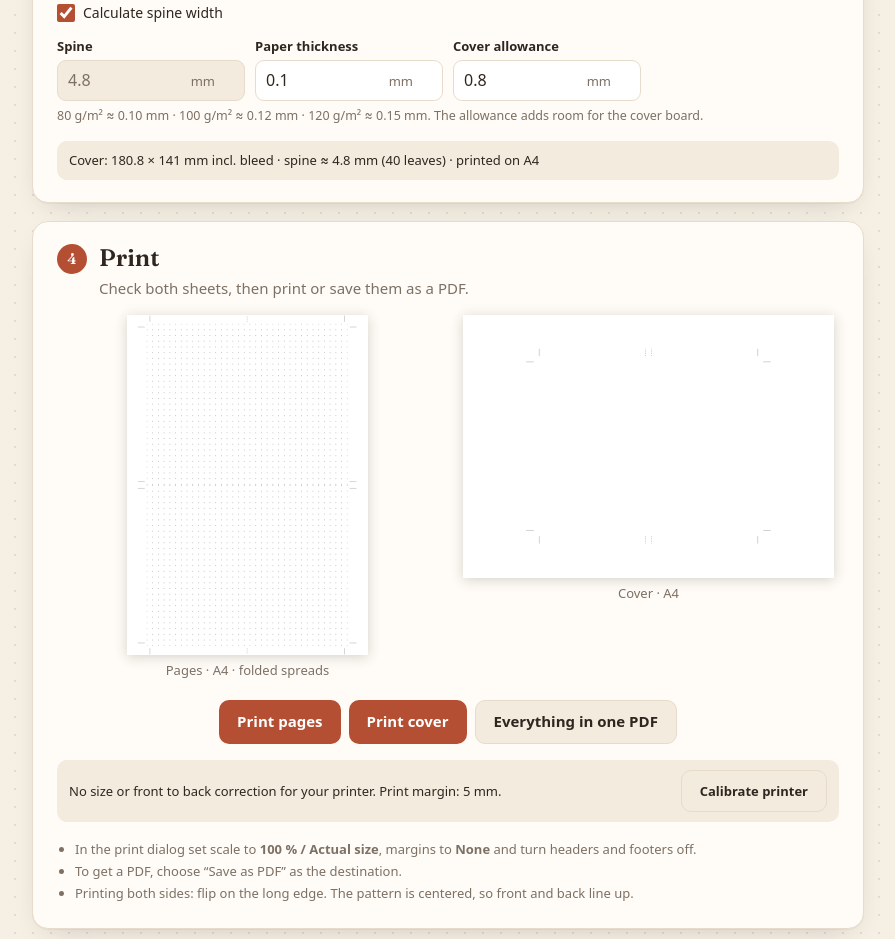
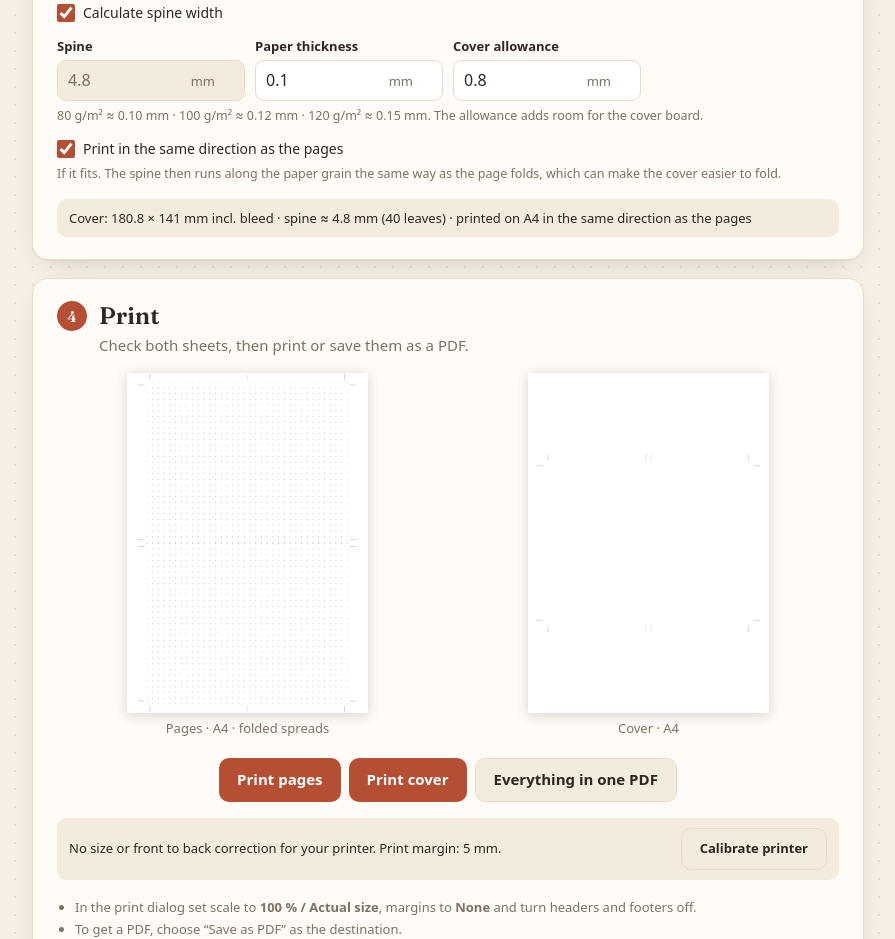
Before and after one commit to lennart1s/quire, a plain HTML site: page index.html in a window 1280 px wide. Shown: the part 2190-3129 px from the top of the page, without its empty margins (192-1087 px from the left). Drawn offline with Linux system fonts and the light colour scheme.

Commit message:
Added cover rotation checkbox

```diff
--- a/app.js
+++ b/app.js
@@ -38,6 +38,7 @@ function renderAll() {
   $('spine').disabled = S.spineAuto;
   if (S.spineAuto) $('spine').value = C.sp;
   let ci = `Cover: ${f(C.Cw)} × ${f(C.Ch)} mm incl. bleed · spine ≈ ${C.sp} mm (${C.leaves} leaves) · printed on A4`;
+  if (S.coverDir && C.fits) ci += C.likePages ? ' in the same direction as the pages' : ` · <span class="warn">too wide for the direction of the pages, printed sideways</span>`;
   if (!C.fits) ci += ` · <span class="warn">doesn’t fit on A4. Reduce size or bleed.</span>`;
   $('coverInfo').innerHTML = ci;
   renderCal();
@@ -46,7 +47,7 @@ function renderAll() {
   const sheet = innerSheet(L);
   preview($('pvPage'), sheet, 210, 297, Math.max(180, $('pvPage').parentElement.clientWidth || 240));
   preview($('pvInner'), sheet, 210, 297, maxW);
-  preview($('pvCover'), coverSheet(C), 297, 210, maxW);
+  preview($('pvCover'), coverSheet(C), ...coverPaper(C), maxW);
   $('pvInnerLab').textContent = 'Pages · A4' + (S.fold ? ' · folded spreads' : '');
   $('zoom').value = Math.round(S.zoom * 100);
 }
@@ -144,7 +145,7 @@ $('flipV').onclick = () => { S.mirror = !S.mirror; turnImg(2); };
 
 /* ---------- Inputs ---------- */
 const NUM = ['w', 'h', 'bleed', 'gap', 'spacing', 'rand', 'lw', 'dot', 'sheets', 'paperTh', 'coverTh', 'spine'];
-const BOOL = ['duplex', 'marks', 'spineAuto'];
+const BOOL = ['duplex', 'marks', 'spineAuto', 'coverDir'];
 const TXT = ['color', 'coverBg', 'preset'];
 NUM.forEach(k => { $(k).addEventListener('input', e => { const v = parseFloat(String(e.target.value).replace(',', '.')); if (!isNaN(v)) { S[k] = v; if (k === 'w' || k === 'h') { S.preset = 'custom'; $('preset').value = 'custom'; } save(); renderAll(); } }); });
 BOOL.forEach(k => { $(k).addEventListener('change', e => { S[k] = e.target.checked; save(); renderAll(); }); });
--- a/index.html
+++ b/index.html
@@ -157,6 +157,8 @@
       <div class="field" id="f-coverTh"><label for="coverTh">Cover allowance</label><div class="inp"><input type="number" id="coverTh" step="0.1" min="0"><span>mm</span></div></div>
     </div>
     <p class="hint" id="spineHint">80 g/m² ≈ 0.10 mm · 100 g/m² ≈ 0.12 mm · 120 g/m² ≈ 0.15 mm. The allowance adds room for the cover board.</p>
+    <label class="chk"><input type="checkbox" id="coverDir"> Print in the same direction as the pages</label>
+    <p class="hint">If it fits. The spine then runs along the paper grain the same way as the page folds, which can make the cover easier to fold.</p>
     <div class="summary" id="coverInfo"></div>
   </section>
 
--- a/sheets.js
+++ b/sheets.js
@@ -15,8 +15,10 @@ function cover() {
   const L = layout(), leaves = L.n * S.sheets * (S.fold ? 2 : 1);
   const sp = S.spineAuto ? f(leaves * S.paperTh + S.coverTh) : +S.spine;
   const b = S.bleed, Cw = 2 * S.w + sp + 2 * b, Ch = S.h + 2 * b;
-  const { sx, sy } = correction(false); // the cover's width runs along the height of the portrait sheet
-  return { sp, b, Cw, Ch, leaves, fits: Cw <= printable(297, sy, 0) && Ch <= printable(210, sx, 0) };
+  const { sx, sy } = correction(false), pw = printable(210, sx, 0), ph = printable(297, sy, 0);
+  // normally the cover's width runs along the height of the portrait sheet, upright along its width like pages that aren't rotated
+  const upright = S.coverDir && !L.rot && Cw <= pw && Ch <= ph;
+  return { sp, b, Cw, Ch, leaves, upright, likePages: upright !== L.rot, fits: upright || Cw <= ph && Ch <= pw };
 }
 const imgSize = () => S.turn % 2 ? [IMG.nh, IMG.nw] : [IMG.nw, IMG.nh];
 function imgGeom(C) {
@@ -116,8 +118,9 @@ function imgStyle(g) {
   const [w, h] = S.turn % 2 ? [g.h, g.w] : [g.w, g.h];
   return `left:${f(g.x + (g.w - w) / 2)}mm;top:${f(g.y + (g.h - h) / 2)}mm;width:${f(w)}mm;height:${f(h)}mm;transform:scaleX(${S.mirror ? -1 : 1}) rotate(${S.turn * 90}deg)`;
 }
+const coverPaper = C => C.upright ? [210, 297] : [297, 210];
 function coverSheet(C, portrait, tf = 'none') {
-  const pw = 297, ph = 210, x0 = (pw - C.Cw) / 2, y0 = (ph - C.Ch) / 2, b = C.b;
+  const [pw, ph] = coverPaper(C), x0 = (pw - C.Cw) / 2, y0 = (ph - C.Ch) / 2, b = C.b;
   let h = `<div class="a" style="left:${f(x0)}mm;top:${f(y0)}mm">${coverBox(C, 0)}</div>`;
   let m = '';
   if (S.marks) m += marksSVG(pw, ph, [x0 + b, x0 + C.Cw - b], [y0 + b, y0 + C.Ch - b], y0, y0 + C.Ch, x0, x0 + C.Cw);
@@ -127,9 +130,10 @@ function coverSheet(C, portrait, tf = 'none') {
   fx.forEach(x => { if (yA - 6 > 0.5) d += `M${f(x)} ${f(yA)}V${f(yA - 6)}`; if (yB + 6 < ph - 0.5) d += `M${f(x)} ${f(yB)}V${f(yB + 6)}`; });
   if (d) m += `<path d="${d}" stroke="#000" stroke-width="0.15" stroke-dasharray="1 0.8" fill="none"/>`;
   const c = correction(false);
-  if (isCorrected(c)) m += calNote(x0, y0, (pw - printable(pw, c.sy, 0)) / 2, (ph - printable(ph, c.sx, 0)) / 2, S.w, S.h);
+  const [cx, cy] = C.upright ? [c.sx, c.sy] : [c.sy, c.sx];
+  if (isCorrected(c)) m += calNote(x0, y0, (pw - printable(pw, cx, 0)) / 2, (ph - printable(ph, cy, 0)) / 2, S.w, S.h);
   if (m) h += `<svg class="a" style="left:0;top:0" width="${pw}mm" height="${ph}mm" viewBox="0 0 ${pw} ${ph}">${m}</svg>`;
-  if (portrait) // landscape cover rotated onto a portrait sheet so every PDF page has the same orientation
+  if (portrait && !C.upright) // landscape cover rotated onto a portrait sheet so every PDF page has the same orientation
     return sheetHTML(ph, pw, `<div class="a" style="left:0;top:0;width:${pw}mm;height:${ph}mm;transform-origin:0 0;transform:rotate(90deg) translateY(-100%)">${h}</div>`, tf);
   return sheetHTML(pw, ph, h, tf);
 }
--- a/state.js
+++ b/state.js
@@ -3,7 +3,7 @@ const PX = 96 / 25.4;
 const SPACING = { lines: 7, grid: 5, dots: 5, blank: 5 };
 const DEF = { preset: '85x135', w: 85, h: 135, bleed: 3, gap: 0, pattern: 'dots', spacing: 5, rand: 0,
   color: '#9c9c9c', lw: 0.2, dot: 0.6, sheets: 10, duplex: true, marks: true, paperTh: 0.1, coverTh: 0.8,
-  spine: 5, spineAuto: true, fold: true, coverBg: '#ffffff', imgSrc: '', zoom: 1, offX: 0, offY: 0, turn: 0, mirror: false, texts: [] };
+  spine: 5, spineAuto: true, fold: true, coverBg: '#ffffff', imgSrc: '', zoom: 1, offX: 0, offY: 0, turn: 0, mirror: false, texts: [], coverDir: true };
 const KEY = 'quire';
 let S = { ...DEF };
 try { Object.assign(S, JSON.parse(localStorage.getItem(KEY) || '{}')); } catch (e) {}
```
Also changed, not shown: 1 other file.
